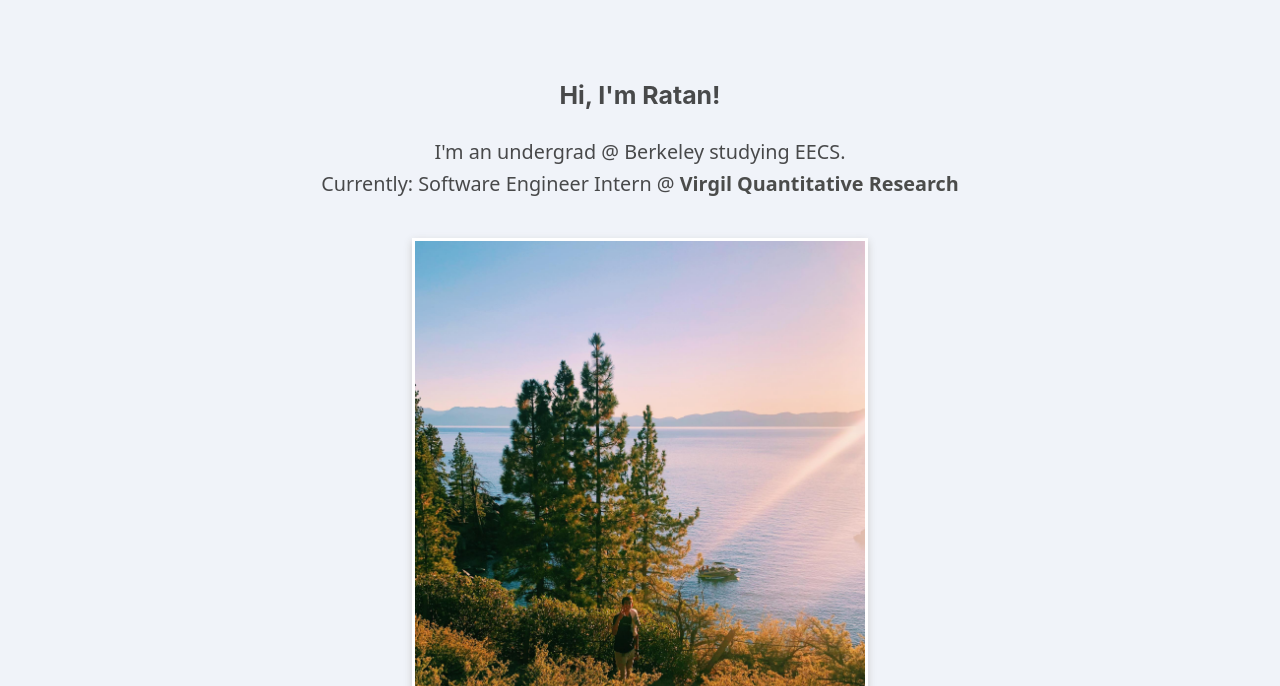
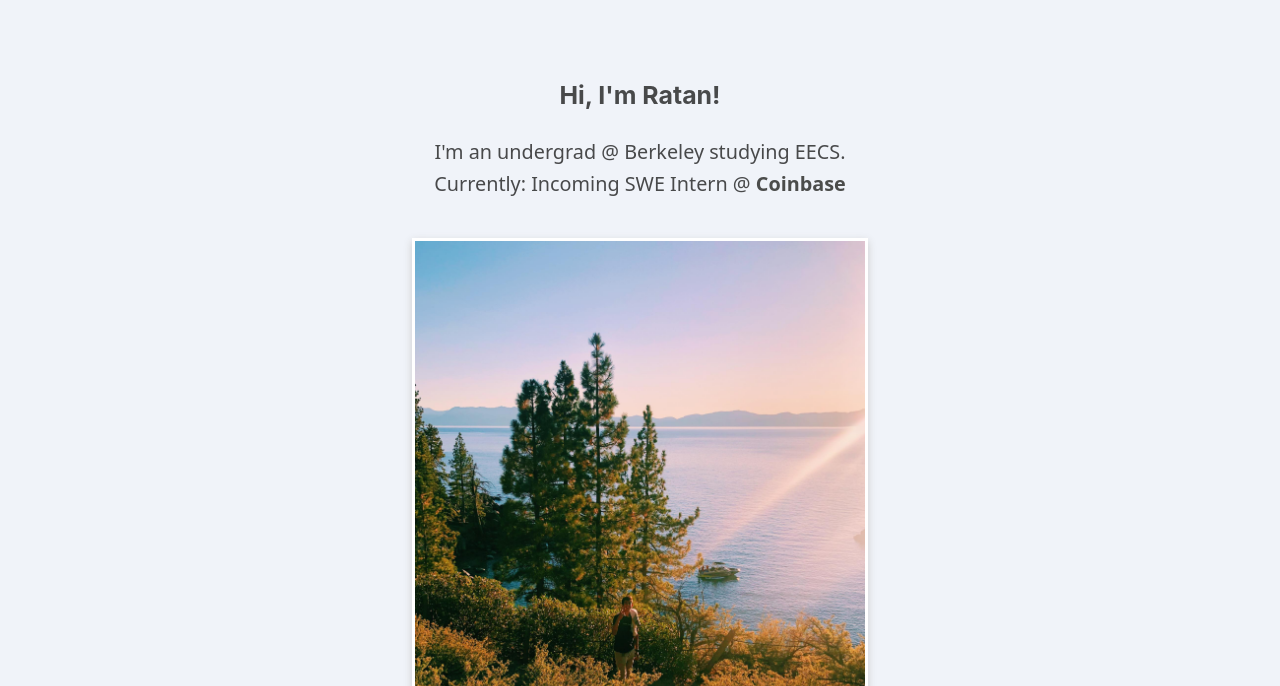
Before and after one commit to ratankaliani/v2, a Gatsby site: page / in a window 1280 px wide. Shown: the part 114-800 px from the top of the page. Built offline with nearby package versions, Linux system fonts and the light colour scheme; Gatsby itself is replaced by a stand-in of ours; a web font is replaced by a local one.

Commit message:
update headline

```diff
--- a/src/components/Profile/Profile.js
+++ b/src/components/Profile/Profile.js
@@ -50,9 +50,9 @@ const Profile = () => (
     <P>
       I'm an undergrad @ Berkeley studying EECS.
       <br />
-      Currently: Software Engineer Intern @{' '}
-      <a href="https://www.virgilqr.com/" alt="virgilqr.com">
-        Virgil Quantitative Research
+      Currently: Incoming SWE Intern @{' '}
+      <a href="https://www.coinbase.com/" alt="virgilqr.com">
+        Coinbase
       </a>
       <br/>
 
```
Also changed, not shown: content/posts/2020-12-18-endofsemester/index.md (+0 -7 lines).
